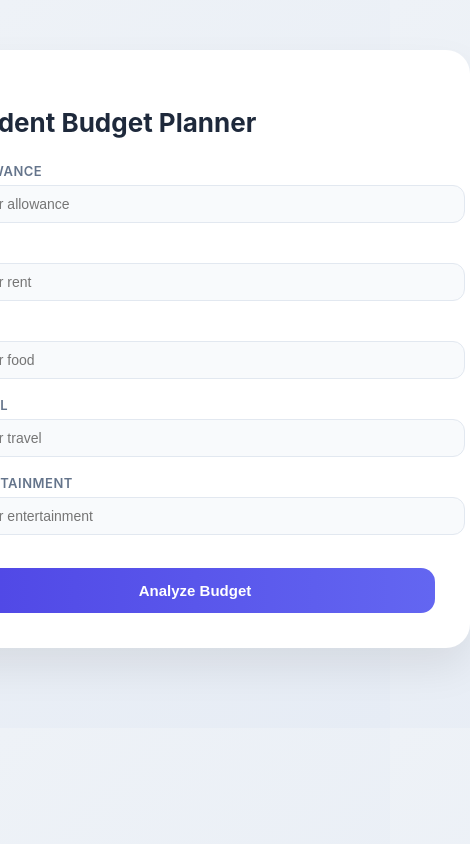
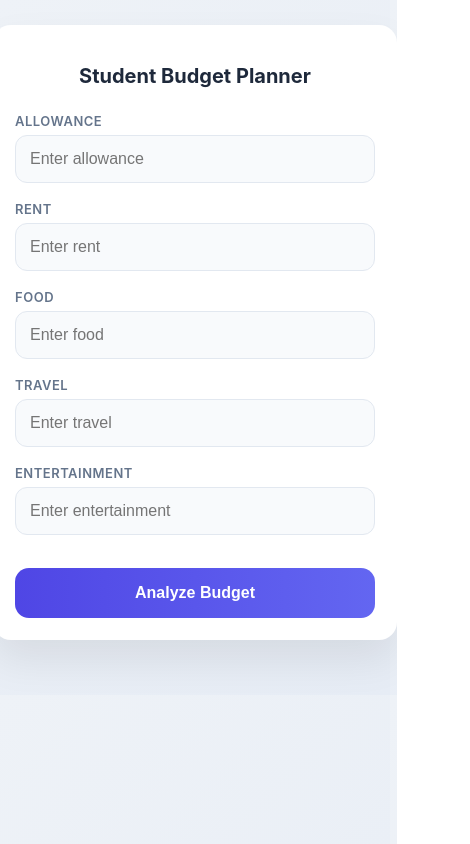
Before and after one commit to Sanjay0911-c/ai-budget-planner, a React (Create React App) app in the folder client/: page / in a window 390 px wide. Shown: the whole page, 470 px wide, since content can reach past the window. Built offline with nearby package versions, Linux system fonts and the light colour scheme; no server answers.

Commit message:
Final mobile responsive UI update

```diff
--- a/client/src/App.css
+++ b/client/src/App.css
@@ -1,3 +1,5 @@
+/* ===== Global ===== */
+
 body {
   margin: 0;
   font-family: "Inter", "Segoe UI", sans-serif;
@@ -8,14 +10,17 @@ body {
   display: flex;
   flex-direction: column;
   align-items: center;
-  padding: 50px 20px;
+  padding: 40px 16px;
+  width: 100%;
+  box-sizing: border-box;
 }
 
 /* ===== Main Input Card ===== */
 
 .budget-card {
   background: #ffffff;
-  width: 480px;
+  max-width: 480px;
+  width: 100%;
   padding: 35px;
   border-radius: 24px;
   box-shadow: 0 20px 40px rgba(0, 0, 0, 0.08);
@@ -27,7 +32,10 @@ body {
   font-size: 26px;
   font-weight: 700;
   color: #1e293b;
+  text-align: center;
 }
+
+/* ===== Inputs ===== */
 
 .input-group {
   margin-bottom: 18px;
@@ -44,12 +52,13 @@ body {
 
 input {
   width: 100%;
-  padding: 10px 14px;
+  padding: 12px 14px;
   border-radius: 12px;
   border: 1px solid #e2e8f0;
   background: #f8fafc;
   font-size: 14px;
   transition: all 0.2s ease;
+  box-sizing: border-box;
 }
 
 input:focus {
@@ -58,6 +67,8 @@ input:focus {
   background: white;
   box-shadow: 0 0 0 3px rgba(79, 70, 229, 0.1);
 }
+
+/* ===== Button ===== */
 
 button {
   width: 100%;
@@ -82,7 +93,8 @@ button:hover {
 
 .report-card {
   background: #ffffff;
-  width: 480px;
+  max-width: 480px;
+  width: 100%;
   padding: 35px;
   border-radius: 24px;
   box-shadow: 0 20px 40px rgba(0, 0, 0, 0.08);
@@ -92,6 +104,7 @@ button:hover {
   font-size: 22px;
   margin-bottom: 20px;
   color: #1e293b;
+  text-align: center;
 }
 
 .summary-text {
@@ -121,6 +134,7 @@ button:hover {
   font-weight: 600;
   margin-top: 10px;
   font-size: 14px;
+  text-align: center;
 }
 
 /* ===== Risk Badge ===== */
@@ -152,3 +166,55 @@ button:hover {
   color: #334155;
   white-space: pre-wrap;
 }
+
+/* ================= MOBILE RESPONSIVE ================= */
+
+@media (max-width: 768px) {
+
+  .app {
+    padding: 25px 15px;
+  }
+
+  .budget-card,
+  .report-card {
+    padding: 22px;
+    border-radius: 18px;
+  }
+
+  .budget-card h2 {
+    font-size: 20px;
+  }
+
+  .report-card h3 {
+    font-size: 18px;
+  }
+
+  .input-group label {
+    font-size: 13px;
+  }
+
+  input {
+    font-size: 16px;
+    padding: 14px;
+  }
+
+  button {
+    padding: 16px;
+    font-size: 16px;
+  }
+
+  .summary-text,
+  .analysis-text,
+  .projection-text {
+    font-size: 14px;
+  }
+
+  .score-text {
+    font-size: 15px;
+  }
+
+  .risk-badge {
+    font-size: 13px;
+    padding: 8px;
+  }
+}
```
